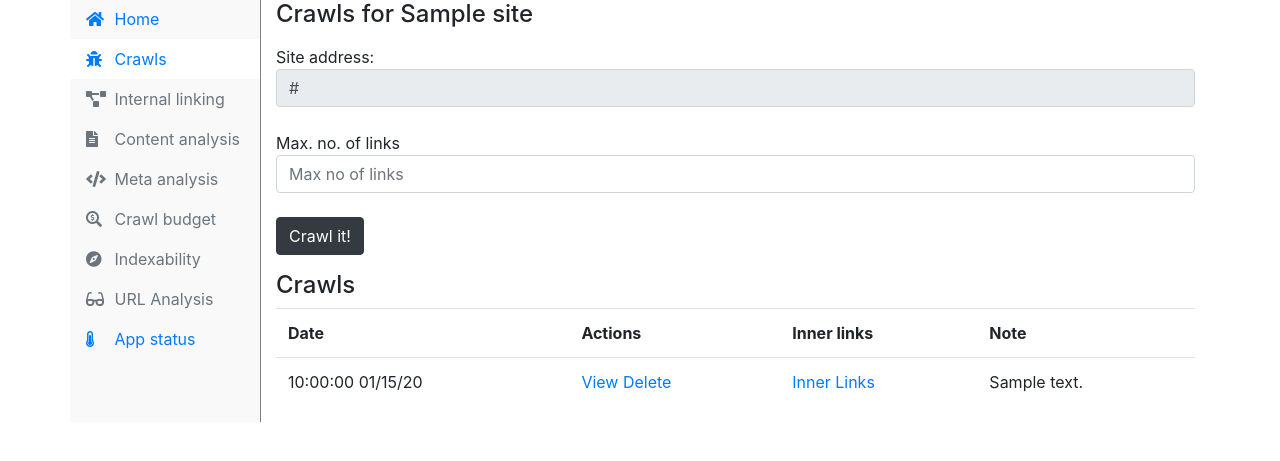
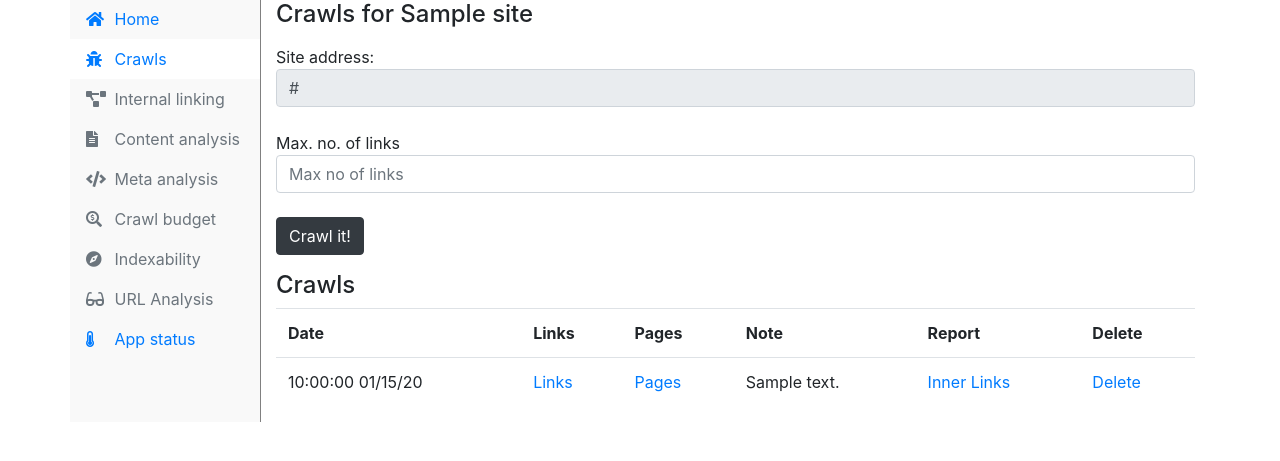
Before and after one commit to alexgheorghiu/amalgam, a Flask app: template amalgam/templates/crawl.html in a window 1280 px wide. Shown: the part 47-508 px from the top of the page. Run offline with Flask 2, Linux system fonts and the light colour scheme; the template is opened without the code that fills it: most values are stand-ins (such as "Sample title", 1, 10 or a date in 2020); parts of the project's set-up code (start-up, migrations or seed data) failed here and were passed over; some libraries are stand-ins or nearby versions.

Commit message:
Better view of crawls

```diff
--- a/amalgam/app.py
+++ b/amalgam/app.py
@@ -245,16 +245,32 @@ def crawl_cancel():
 		return "failed"
 
 
-@app.route('/viewCrawl', methods=['GET'])
+@app.route('/crawl.view_links', methods=['GET'])
 @login_required
-def viewCrawl():
+def crawl_view_links():
 	try:
 		id = request.args.get('id', type=int)
 		crawl = delegate.crawl_get_by_id(id)
 		links = delegate.url_get_all_by_crawl_id(id)
 		user = delegate.user_get_by_id(session['user_id'])
 		sites = delegate.site_get_all()	# TODO: In the future show only sites for current user
-		return render_template('viewCrawl.html', crawl=crawl, links = links, user=user, sites=sites)
+		return render_template('crawl_view_links.html', crawl=crawl, links = links, user=user, sites=sites)
+	except ValueError as ve:
+		flash('No crawl id.')
+		return redirect(url_for('crawl'))
+
+
+@app.route('/crawl.view_pages', methods=['GET'])
+@login_required
+def crawl_view_pages():
+	try:
+		id = request.args.get('id', type=int)
+		crawl = delegate.crawl_get_by_id(id)
+		# links = delegate.url_get_all_by_crawl_id(id)
+		resources = delegate.resource_get_all_by_crawl(id)
+		user = delegate.user_get_by_id(session['user_id'])
+		sites = delegate.site_get_all()	# TODO: In the future show only sites for current user
+		return render_template('crawl_view_pages.html', crawl=crawl, resources = resources, user=user, sites=sites)
 	except ValueError as ve:
 		flash('No crawl id.')
 		return redirect(url_for('crawl'))
--- a/amalgam/templates/crawl.html
+++ b/amalgam/templates/crawl.html
@@ -26,9 +26,11 @@
 			<tr>
 				<!-- <th>Id</th> -->
 				<th>Date</th>
-				<th>Actions</th>
-				<th>Inner links</th>
+				<th>Links</th>
+				<th>Pages</th>
 				<th>Note</th>
+				<th>Report</th>
+				<th>Delete</th>
 			</tr>
 		</tr>
 		{% for crawl in crawls %}
@@ -36,13 +38,18 @@
 				<!-- <td>{{ crawl.id }}</td> -->
 				<td>{{ crawl.date.strftime("%X %x") }}</td>
 				<td>
-					<a href="/viewCrawl?id={{ crawl.id }}">View</a>
-					<a href="/crawl.delete?id={{ crawl.id }}" onclick="return confirm('Are you sure?')">Delete</a>
+					<a href="/crawl.view_links?id={{ crawl.id }}">Links</a>
 				</td>
+				<td>
+					<a href="/crawl.view_pages?id={{ crawl.id }}">Pages</a>
+				</td>
+				<td>{{ crawl.note }}</td>
 				<td>
 					<a href="/report_inner_links?id={{ crawl.id }}" >Inner Links</a>
 				</td>
-				<td>{{ crawl.note }}</td>
+				<td>
+					<a href="/crawl.delete?id={{ crawl.id }}" onclick="return confirm('Are you sure?')">Delete</a>
+				</td>
 			</tr>
 		{% endfor %}
 		</table>
```
Also changed, not shown: amalgam/templates/crawl_view_links.html (added, +30 -0 lines), amalgam/templates/crawl_view_pages.html (added, +36 -0 lines), amalgam/templates/viewCrawl.html (deleted, +0 -27 lines).
